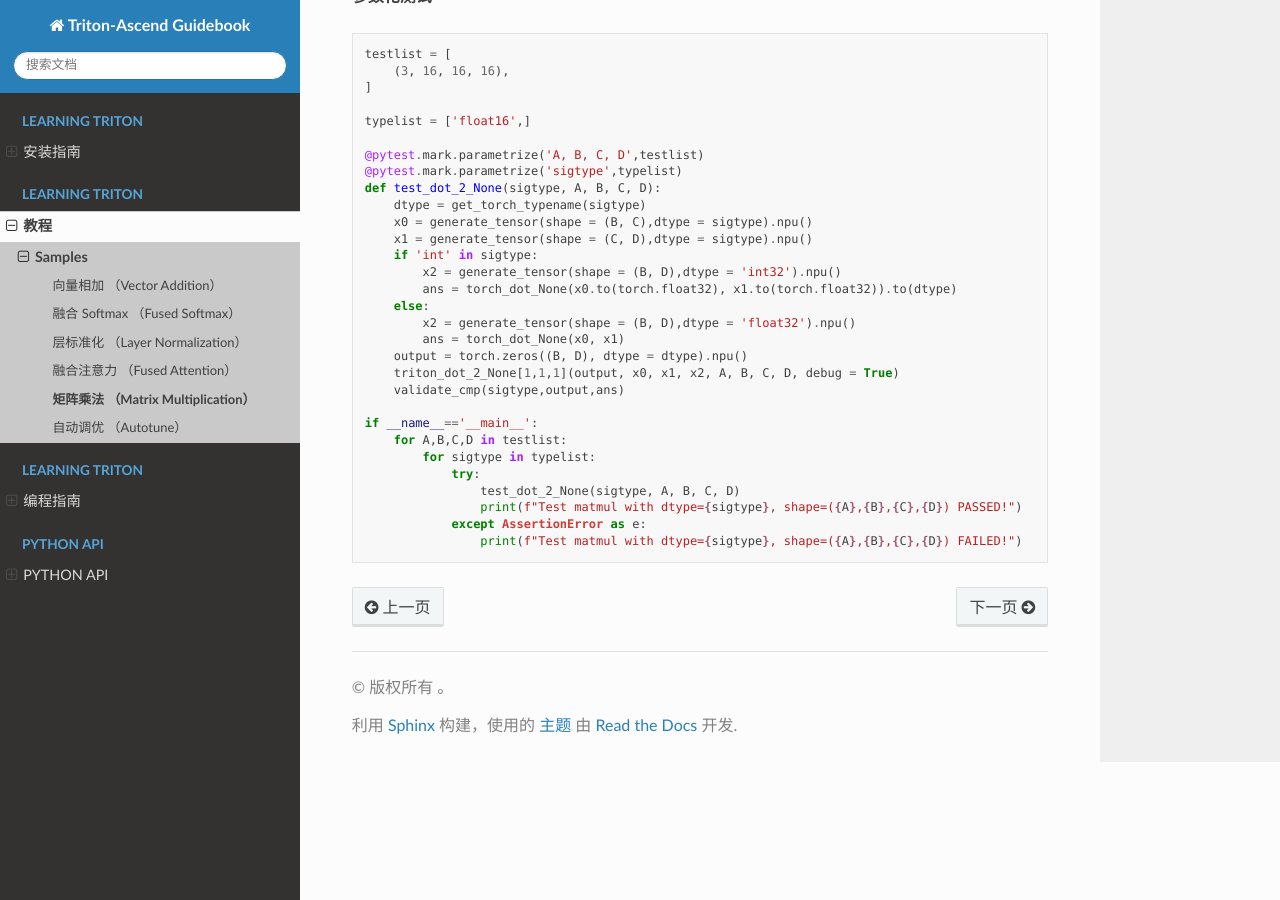
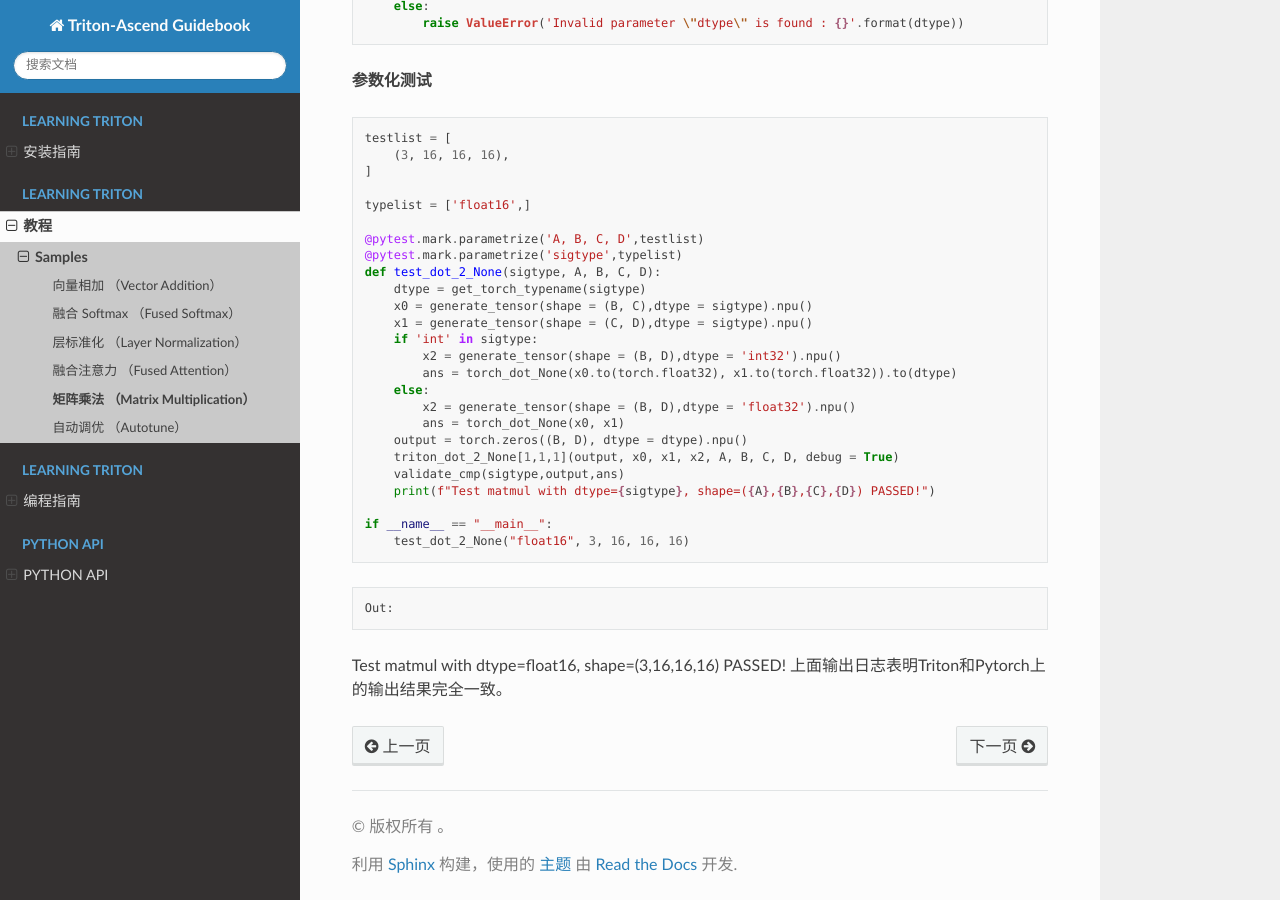
Before and after one commit to tchu10/triton-ascend, a Sphinx documentation site: the page built from docs/tutorials_src/05-matrix-multiplication.md, in a window 1280 px wide and 900 px high, scrolled down 1586 px. Built offline with Sphinx 7.4.7 and the Read the Docs theme 3.1.0, drawn with Linux system fonts in a browser that asks for light colours; the version number could not be read and is left out; some of the changed text lies outside the part shown.

````diff
--- a/docs/tutorials_src/05-matrix-multiplication.md
+++ b/docs/tutorials_src/05-matrix-multiplication.md
@@ -3,6 +3,11 @@
 
 **计算内核**
 ```
+import pytest
+import torch
+import torch_npu
+import triton
+import triton.language as tl
 @triton.jit
 def triton_dot_2_None(output_ptr, x_ptr, y_ptr, z_ptr,A : tl.constexpr,B : tl.constexpr,C : tl.constexpr,D : tl.constexpr):
     aidx=tl.arange(0,A)
@@ -101,13 +106,13 @@
     output = torch.zeros((B, D), dtype = dtype).npu()
     triton_dot_2_None[1,1,1](output, x0, x1, x2, A, B, C, D, debug = True)
     validate_cmp(sigtype,output,ans)
+    print(f"Test matmul with dtype={sigtype}, shape=({A},{B},{C},{D}) PASSED!")
 
-if __name__=='__main__':
-    for A,B,C,D in testlist:
-        for sigtype in typelist:
-            try:
-                test_dot_2_None(sigtype, A, B, C, D)
-                print(f"Test matmul with dtype={sigtype}, shape=({A},{B},{C},{D}) PASSED!")
-            except AssertionError as e:
-                print(f"Test matmul with dtype={sigtype}, shape=({A},{B},{C},{D}) FAILED!")
+if __name__ == "__main__":
+    test_dot_2_None("float16", 3, 16, 16, 16)
 ```
+```
+Out:
+```
+Test matmul with dtype=float16, shape=(3,16,16,16) PASSED!
+上面输出日志表明Triton和Pytorch上的输出结果完全一致。
````
Also changed, not shown: docs/tutorials_src/01-vector-add.md (+1 -0 lines), docs/tutorials_src/02-fused-softmax.md (+8 -1 lines), docs/tutorials_src/03-layer-norm.md (+5 -2 lines), docs/tutorials_src/04-fused-attention.md (+12 -0 lines), 1 other file.
